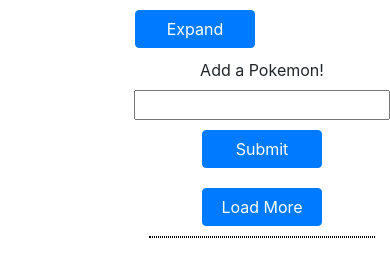
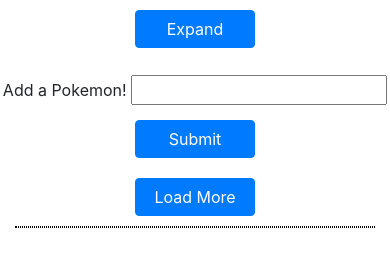
Before and after one commit to MonkeyInitiatives/GifTastic, a plain HTML site: page index.html in a window 390 px wide. Drawn offline with nearby package versions, Linux system fonts and the light colour scheme.

Commit message:
grid system on mobile, centered

```diff
--- a/assets/css/style.css
+++ b/assets/css/style.css
@@ -19,12 +19,33 @@
 	border-width: 1px;
 	border-style: dotted hidden dotted hidden;
 }
+.col-lg-9{
+	grid-area: gifArea;
+}
+.col-lg-3{
+	grid-area: otherArea;
+}
 
+/*
+.grid-row {
+    display: grid;
+    grid-gap: 1em;
+    grid-template-areas:
+     "gifArea otherArea"
 
+  }
+*/
 @media screen and (min-width: 0px) and (max-width: 600px) {
 
 	#buttons-view { display: none;}
 	#buttons-toggle { display: block;}
+	.grid-row  {
+		display: grid;
+	    grid-gap: 1em;
+	    grid-template-areas:
+	     "gifArea"
+	     "otherArea"
+     }
 
 	.col-lg-3{
 		margin-left:auto;
--- a/index.html
+++ b/index.html
@@ -21,7 +21,7 @@
 	</div>
 
 	<div class="container-fluid">
-		<div class="row">
+		<div class="row grid-row">
 			<div class="col col-lg-9">
 				<div id="theDiv">
 				</div>
```
